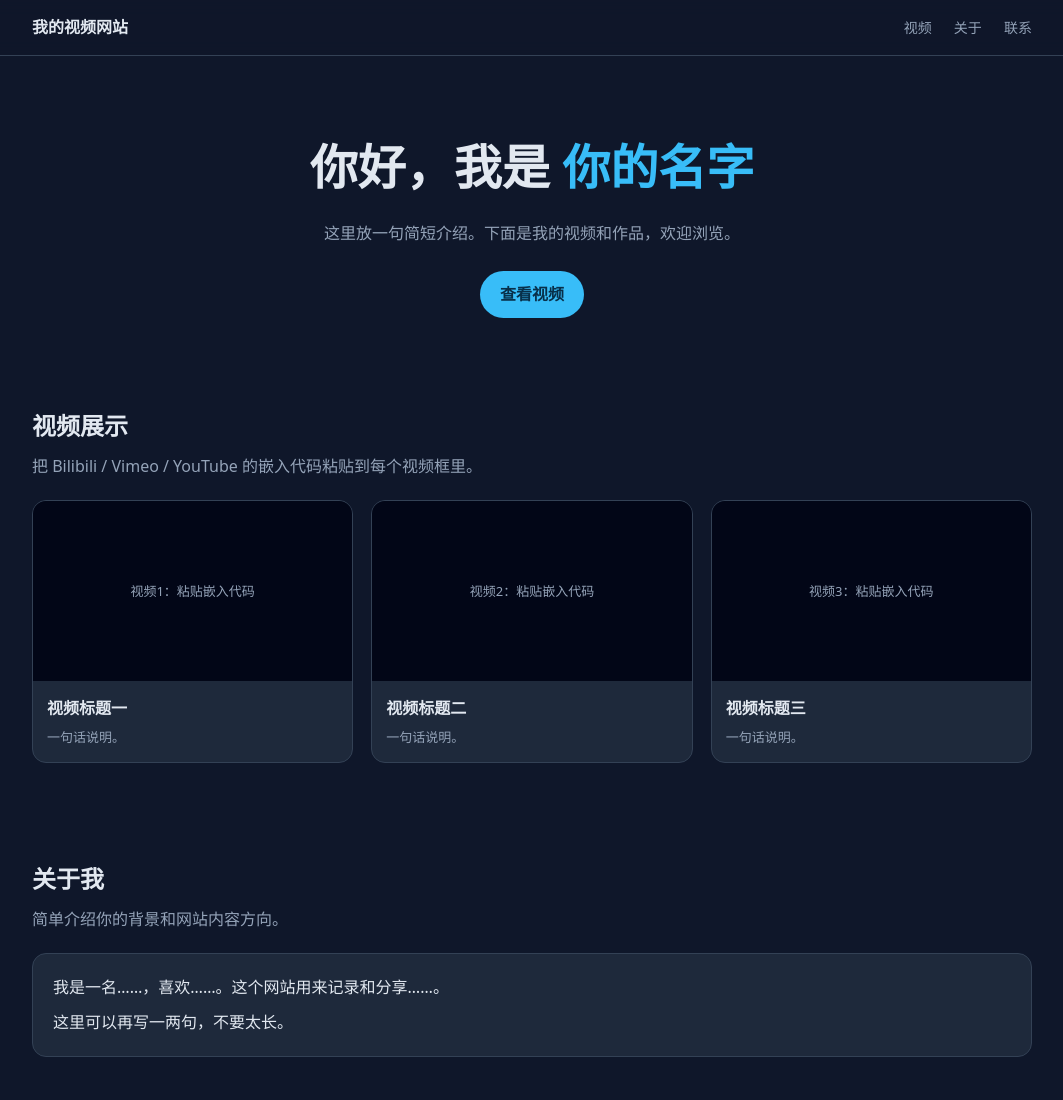
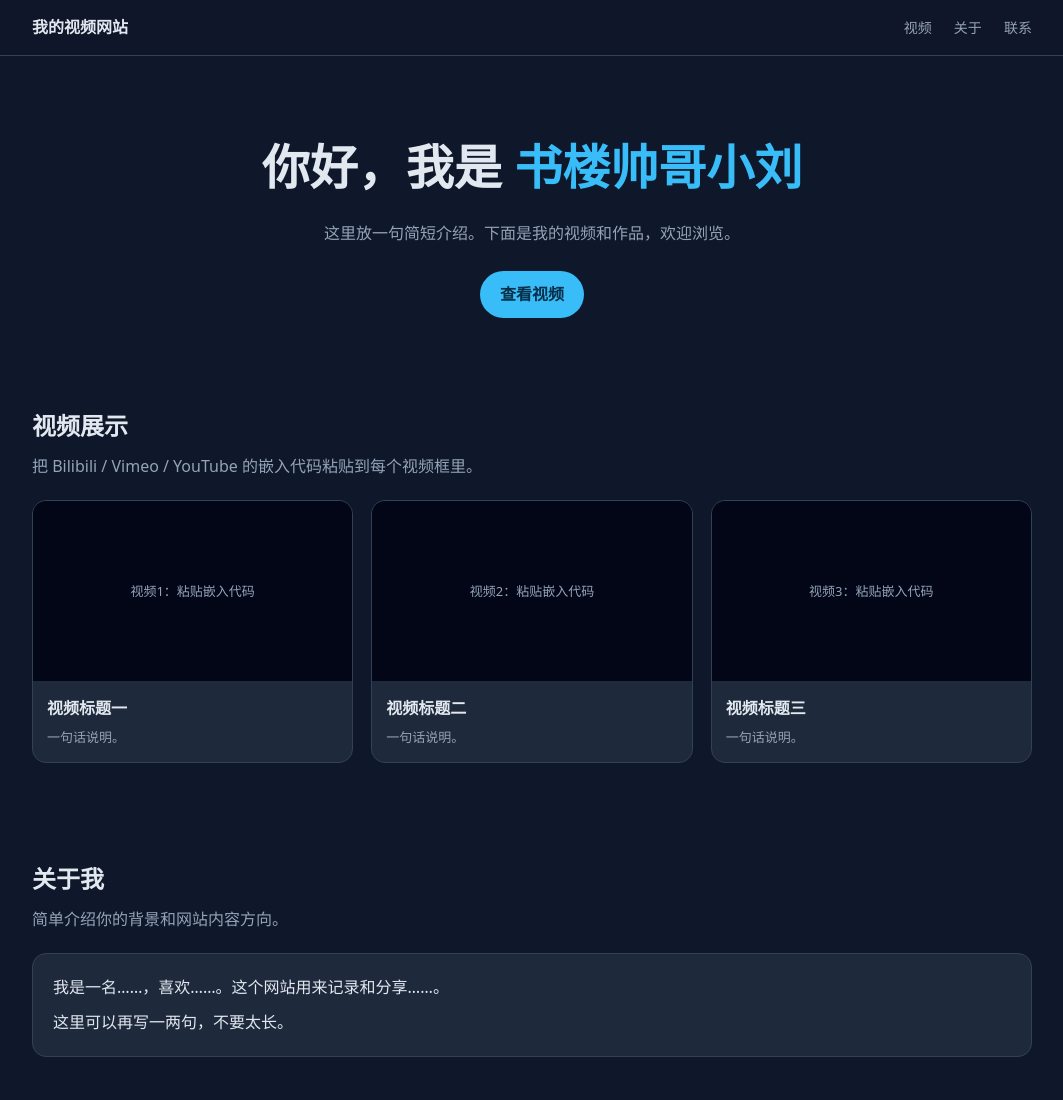
Before and after one commit to exinba1/Boby, a plain HTML site: page index.html in a window 1280 px wide. Shown: the top 1100 px of the page, without its empty margins (108-1171 px from the left). Drawn offline with Linux system fonts and the light colour scheme.

Commit message:
Add files via upload

```diff
--- a/index.html
+++ b/index.html
@@ -50,7 +50,7 @@ footer{border-top:1px solid #334155;text-align:center;padding:20px;color:#94a3b8
 
 <main class="container">
 <section class="hero">
-<h1>你好，我是 <span>你的名字</span></h1>
+<h1>你好，我是 <span>书楼帅哥小刘</span></h1>
 <p>这里放一句简短介绍。下面是我的视频和作品，欢迎浏览。</p>
 <a class="btn" href="#videos">查看视频</a>
 </section>
```
